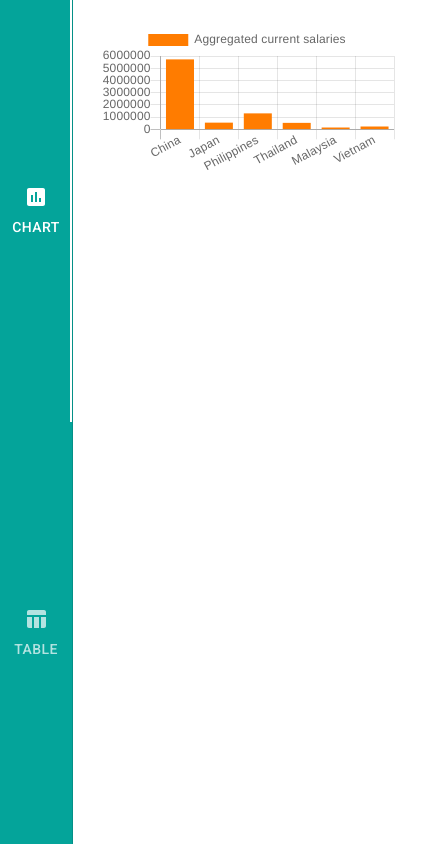
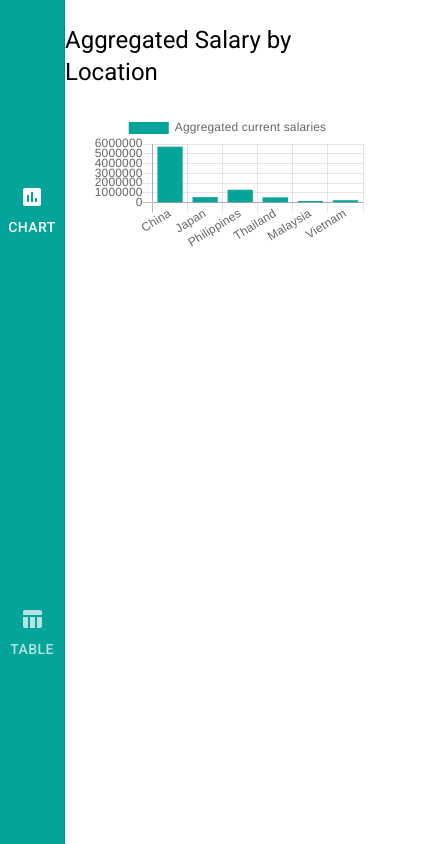
Before and after one commit to nami/react-employee-spa, a React (Create React App) app: page / in a window 390 px wide. Shown: the whole page, 421 px wide, since content can reach past the window. Built offline with nearby package versions, Linux system fonts and the light colour scheme.

Commit message:
adjust css to responsive

```diff
--- a/src/App.js
+++ b/src/App.js
@@ -42,15 +42,21 @@ const useStyles = makeStyles((theme) => ({
     backgroundColor: theme.palette.background.paper,
     display: "flex",
     height: "100vh",
+    width: "100vw",
   },
   tabs: {
     borderRight: `1px solid ${theme.palette.divider}`,
     backgroundColor: "#04A49A",
-    height: "100%",
     color: "white",
+    alignItems: "center",
   },
   tab: {
     height: "50vh",
+  },
+  title: {
+    display: "flex",
+    justifyContent: "center",
+    paddingTop: "1em",
   },
 }));
 
@@ -63,15 +69,14 @@ function App() {
   };
 
   return (
-    <div className="App">
-      <Grid Container>
     <div className={classes.root}>
-          <Grid item xs={1.5}>
+      <Grid container>
+        <Grid item xs={2} sm={1} md={1} lg={1} xl={1}>
           <Tabs
             orientation="vertical"
             variant="scrollable"
             TabIndicatorProps={{
-                style: { backgroundColor: "white" },
+              style: { opacity: 0 },
             }}
             value={value}
             onChange={handleChange}
@@ -92,13 +97,17 @@ function App() {
             />
           </Tabs>
         </Grid>
+        <Grid item xs={10} sm={11} md={11} lg={11} xl={11}>
+          <Typography variant="h5" className={classes.title}>
+            Aggregated Salary by Location
+          </Typography>
           <TabPanel value={value} index={0}>
             <Chart />
           </TabPanel>
           <TabPanel value={value} index={1}>
             <SalaryTable />
           </TabPanel>
-        </div>
+        </Grid>
       </Grid>
     </div>
   );
--- a/src/components/Chart.jsx
+++ b/src/components/Chart.jsx
@@ -1,6 +1,6 @@
 import React from "react";
 import { extractLabels, extractSalaries } from "../utils";
-import { Container, Grid } from "@material-ui/core";
+import { Grid, Typography } from "@material-ui/core";
 import { Bar } from "react-chartjs-2";
 
 const chartData = {
@@ -8,7 +8,7 @@ const chartData = {
   datasets: [
     {
       label: "Aggregated current salaries",
-      backgroundColor: "#FF7C00",
+      backgroundColor: "#04A49A",
       data: extractSalaries().map((obj) => obj.salary),
     },
   ],
@@ -16,9 +16,21 @@ const chartData = {
 
 const Chart = (props) => {
   return (
-    <Grid item xs={10.5}>
+    <Grid item xs={12}>
       <div className="barChart">
-        <Bar data={chartData} />
+        <Bar
+          data={chartData}
+          options={{
+            responsive: true,
+            tooltips: {
+              backgroundColor: "white",
+              borderColor: "#EAEDF3",
+              borderWidth: 1,
+              titleFontColor: "#6B6C6F",
+              bodyFontColor: "#3E3F42",
+            },
+          }}
+        />
       </div>
     </Grid>
   );
--- a/src/components/SalaryTable.jsx
+++ b/src/components/SalaryTable.jsx
@@ -1,7 +1,6 @@
 import React from "react";
 import { extractSalaries } from "../utils";
 import {
-  Container,
   Grid,
   Table,
   TableBody,
@@ -9,6 +8,7 @@ import {
   TableRow,
   TableContainer,
   TableCell,
+  Typography,
 } from "@material-ui/core";
 
 function createData(location, salary, delta) {
```
Lines whose indentation alone changed are shown as unchanged.
